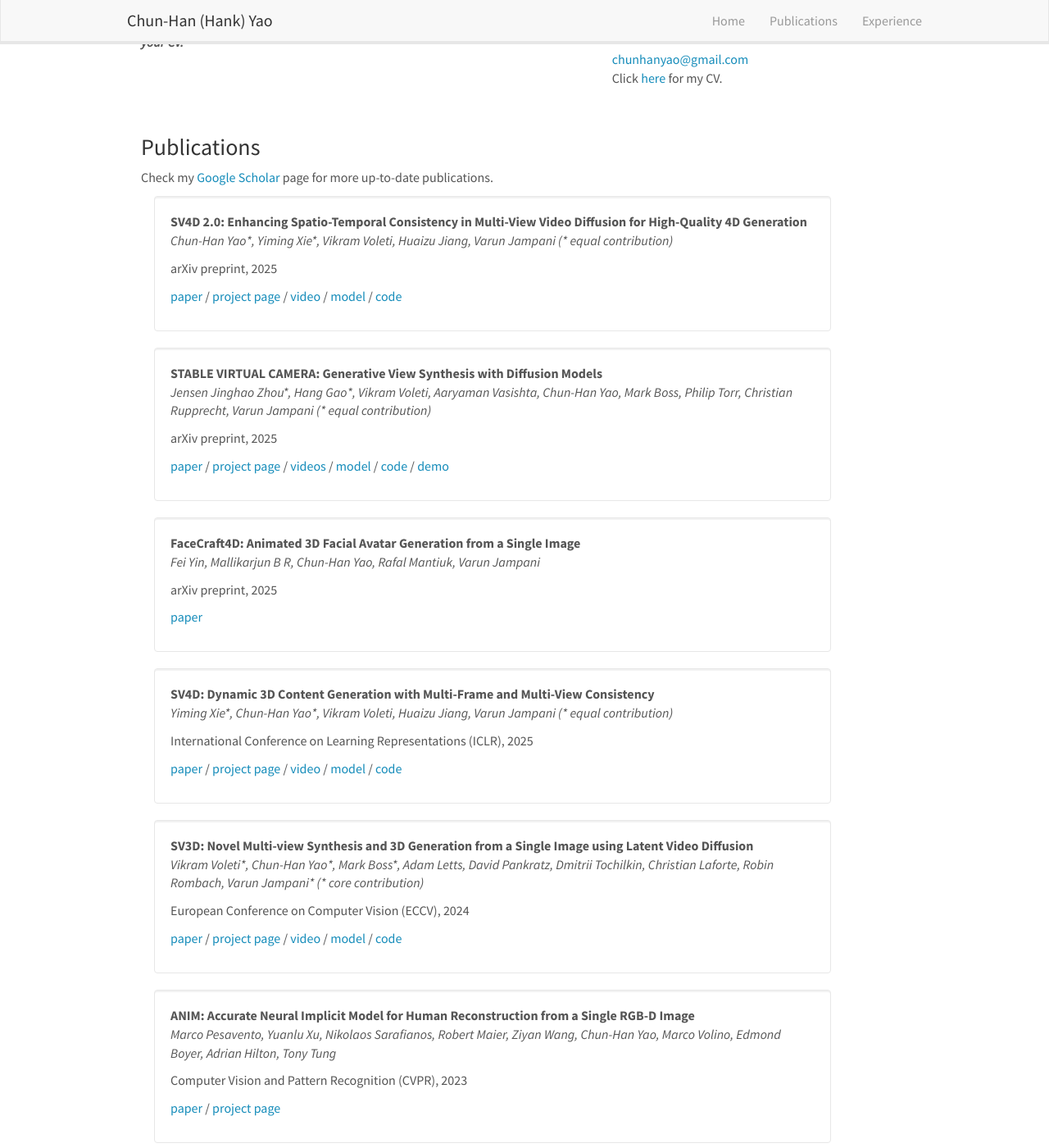
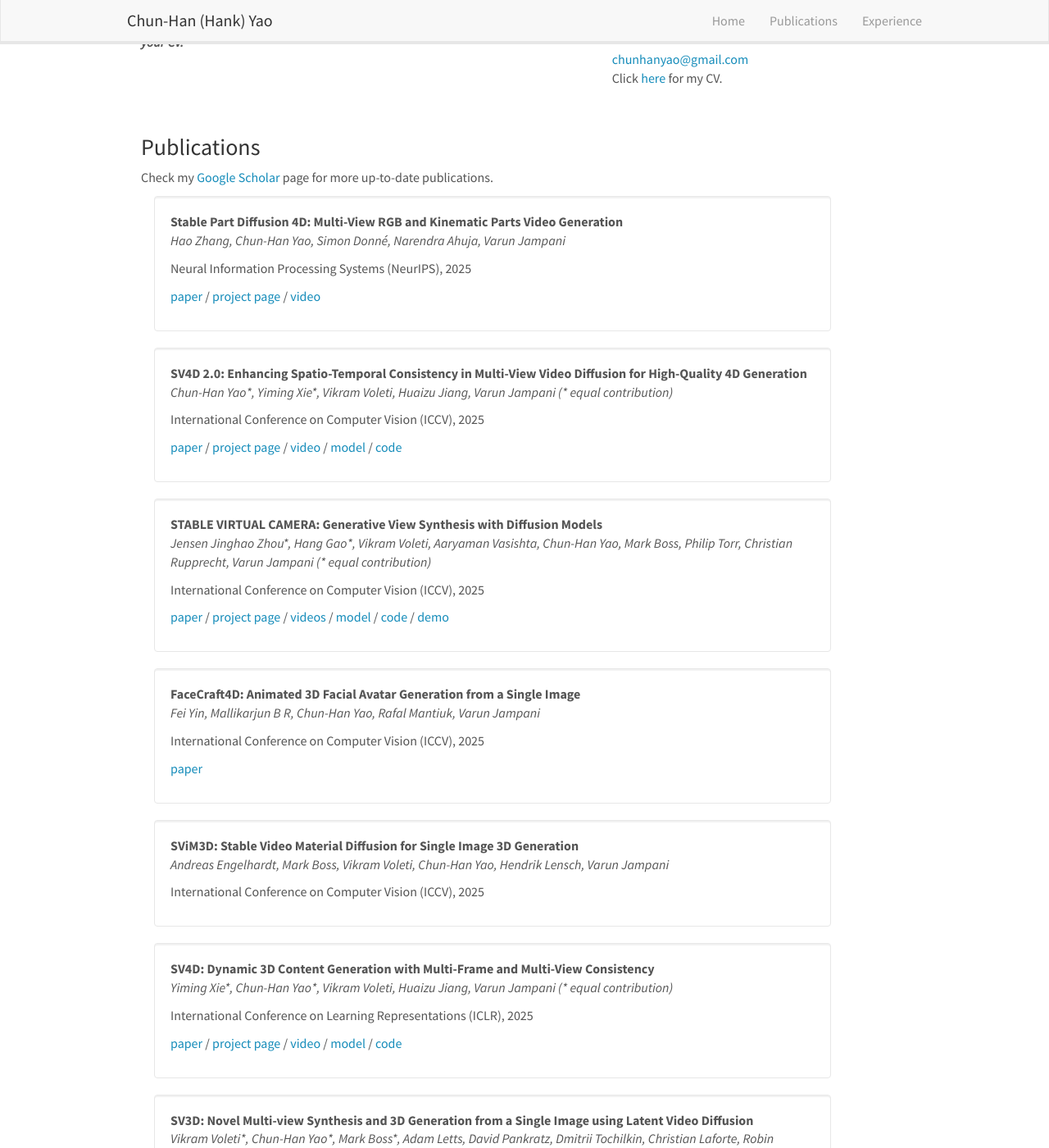
Before and after one commit to chhankyao/chhankyao.github.io, a Jekyll site: the page built from _pages/home.md, in a window 1280 px wide and 1400 px high, scrolled down 349 px. Shown: the whole window at 82% size. Built offline with Jekyll 4.4.1, drawn with Linux system fonts in a browser that asks for light colours; nearby versions of some CDN libraries.

Commit message:
Update publist.yml

```diff
--- a/_data/publist.yml
+++ b/_data/publist.yml
@@ -1,6 +1,21 @@
+- title: Stable Part Diffusion 4D&#58; Multi-View RGB and Kinematic Parts Video Generation
+  authors: Hao Zhang, Chun-Han Yao, Simon Donné, Narendra Ahuja, Varun Jampani
+  venue: Neural Information Processing Systems (NeurIPS), 2025
+  number_link: 3
+  link1:
+    url: https://arxiv.org/abs/2509.10687
+    display: paper
+  link2:
+    url: https://stablepartdiffusion4d.github.io/
+    display: project page
+  link3:
+    url: https://www.youtube.com/watch?v=FXEFeh8tf0k
+    display: video
+
+
 - title: SV4D 2.0&#58; Enhancing Spatio-Temporal Consistency in Multi-View Video Diffusion for High-Quality 4D Generation
   authors: Chun-Han Yao\*, Yiming Xie\*, Vikram Voleti, Huaizu Jiang, Varun Jampani (\* equal contribution)
-  venue: arXiv preprint, 2025
+  venue: International Conference on Computer Vision (ICCV), 2025
   number_link: 5
   link1:
     url: https://arxiv.org/abs/2503.16396
@@ -21,7 +36,7 @@
 
 - title: STABLE VIRTUAL CAMERA&#58; Generative View Synthesis with Diffusion Models
   authors: Jensen Jinghao Zhou\*, Hang Gao\*, Vikram Voleti, Aaryaman Vasishta, Chun-Han Yao, Mark Boss, Philip Torr, Christian Rupprecht, Varun Jampani (\* equal contribution)
-  venue: arXiv preprint, 2025
+  venue: International Conference on Computer Vision (ICCV), 2025
   number_link: 6
   link1:
     url: https://arxiv.org/abs/2503.14489
@@ -45,11 +60,17 @@
 
 - title: FaceCraft4D&#58; Animated 3D Facial Avatar Generation from a Single Image
   authors: Fei Yin, Mallikarjun B R, Chun-Han Yao, Rafal Mantiuk, Varun Jampani
-  venue: arXiv preprint, 2025
+  venue: International Conference on Computer Vision (ICCV), 2025
   number_link: 1
   link1:
     url: https://arxiv.org/abs/2504.15179
     display: paper
+
+
+- title: SViM3D&#58; Stable Video Material Diffusion for Single Image 3D Generation
+  authors: Andreas Engelhardt, Mark Boss, Vikram Voleti, Chun-Han Yao, Hendrik Lensch, Varun Jampani
+  venue: International Conference on Computer Vision (ICCV), 2025
+  number_link: 0
 
 
 - title: SV4D&#58; Dynamic 3D Content Generation with Multi-Frame and Multi-View Consistency
```
